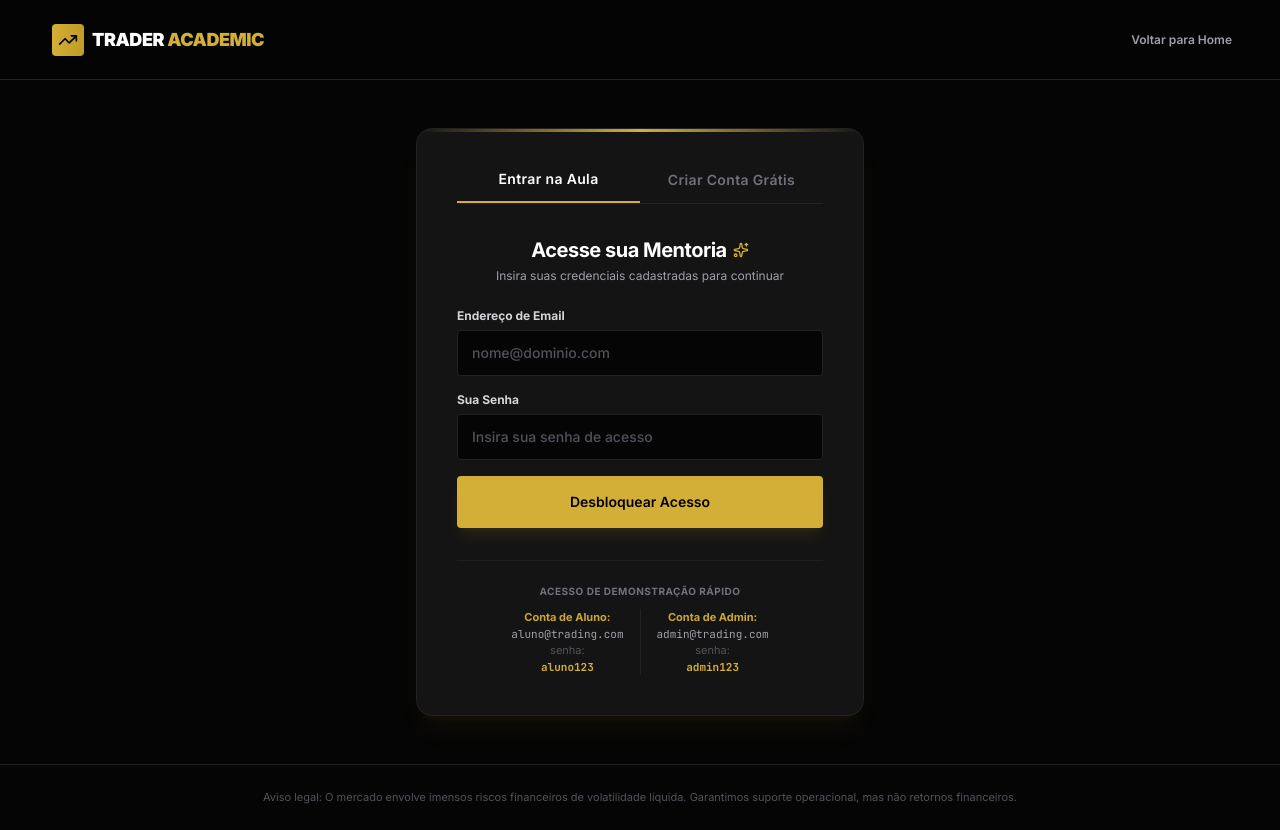
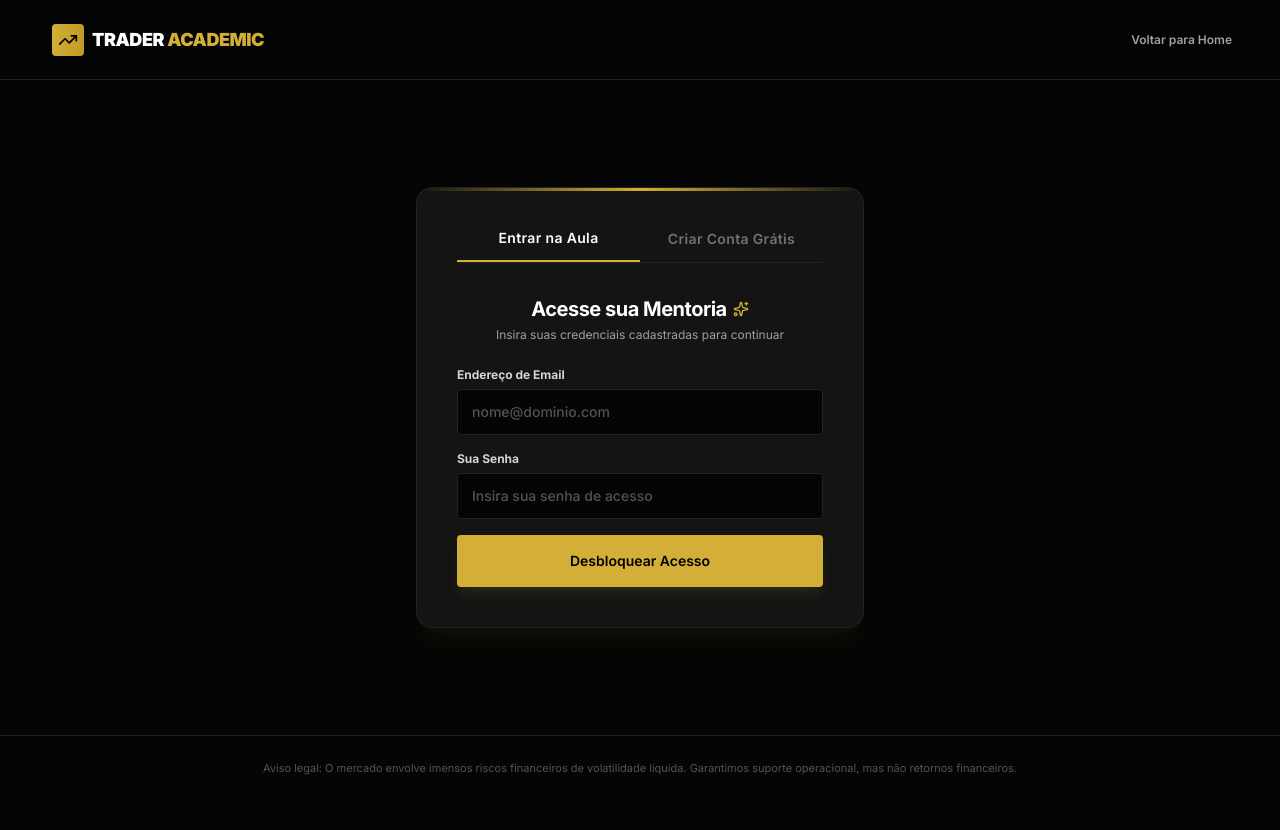
Before and after one commit to HerissonVinicius22/TraderVip, a React (Vite) app: page / in a window 1280 px wide. Both pictures are taken after a click on the button "Entrar". After the commit the page ends 800 px from the top, so only its background shows below. Built offline with nearby package versions, Linux system fonts and the light colour scheme.

Commit message:
UI: Remove Quick Demo Access box from AuthScreen

```diff
--- a/src/components/AuthScreen.tsx
+++ b/src/components/AuthScreen.tsx
@@ -259,21 +259,7 @@ export default function AuthScreen({ onAuthSuccess, onBackToLanding, initialMode
             </button>
           </form>
 
-          {/* Quick Demo Credentials Reminder */}
-          <div className="mt-8 pt-4 border-t border-zinc-800/60 text-center">
-            <span className="text-[10px] uppercase font-bold text-zinc-500 tracking-wider">Acesso de Demonstração Rápido</span>
-            <div className="flex justify-center gap-4 mt-2 text-[11px] text-zinc-400">
-              <div>
-                <span className="font-bold text-amber-500/95 block">Conta de Aluno:</span>
-                <code>aluno@trading.com</code> <span className="text-zinc-600 block">senha:</span> <code className="text-amber-500 font-bold">aluno123</code>
-              </div>
-              <div className="border-l border-zinc-800"></div>
-              <div>
-                <span className="font-bold text-amber-500/95 block">Conta de Admin:</span>
-                <code>admin@trading.com</code> <span className="text-zinc-600 block">senha:</span> <code className="text-amber-500 font-bold">admin123</code>
-              </div>
-            </div>
-          </div>
+
 
         </div>
       </main>
```
